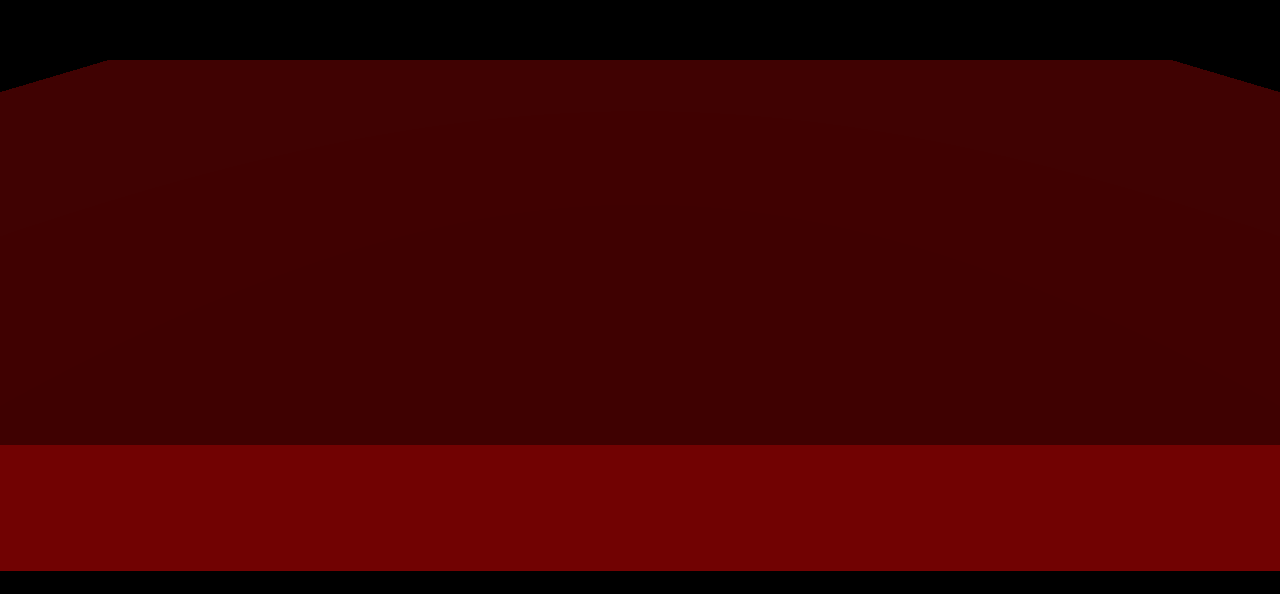
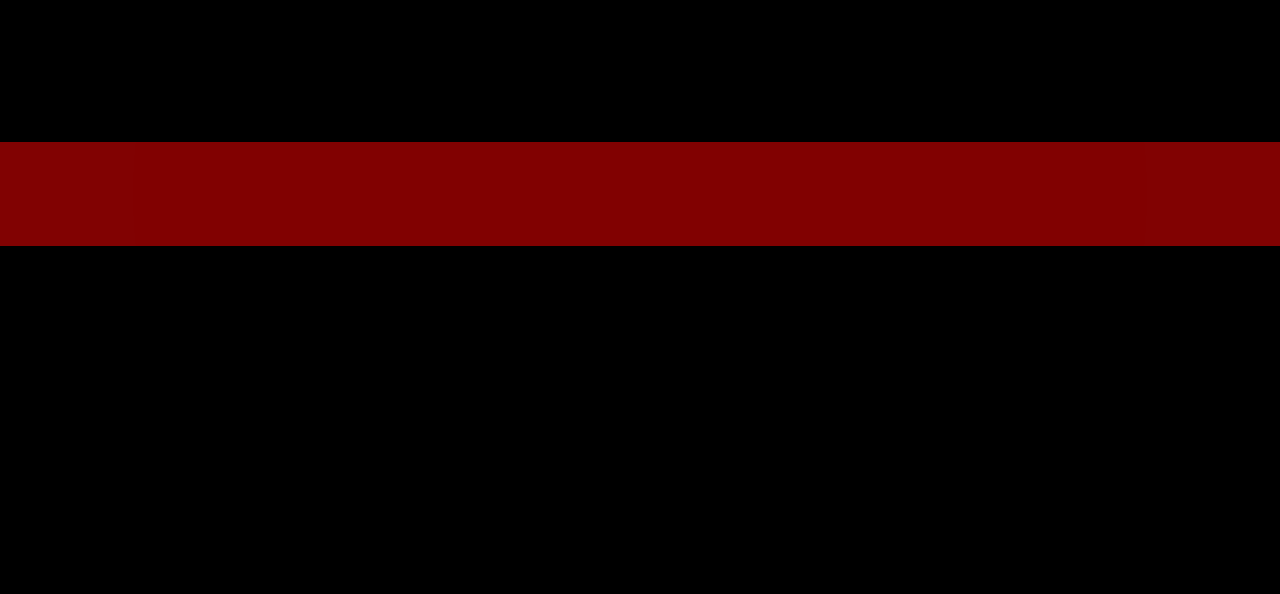
Before and after one commit to TheEliteCoder1/Javascript3D, a plain HTML site: page index.html in a window 1280 px wide. Shown: the part 206-800 px from the top of the page. Drawn offline with nearby package versions, Linux system fonts and the light colour scheme; animation ran at ten frames a second.

Commit message:
Update index.html

```diff
--- a/index.html
+++ b/index.html
@@ -50,21 +50,23 @@
 
     }
 
-    var ground = new Cube(15, 1, 6, new Color(255,0,0));
+    var ground = new Cube(8, 0.3, 5, new Color(255,0,0));
 
     scene.add( ground.cube );
     var groundLight = new THREE.DirectionalLight( new Color(255,255,255).color, 0.5 );
 		groundLight.position.set(ground.position.x,ground.position.y,5)
     scene.add( groundLight );
 
-    camera.position.z = 5;
+    camera.position.z = 4;
+
+    // var playerBall
+    // SphereGeometry(radius : Float, widthSegments : Integer, heightSegments : Integer, phiStart : Float, phiLength : Float, thetaStart : Float, thetaLength : Float)
 
 
     function animate() {
         requestAnimationFrame( animate );
 
         // apply physics to cube
-        ground.rotate(0.01, 0, 0)
 
     	renderer.render( scene, camera );
     }
```
